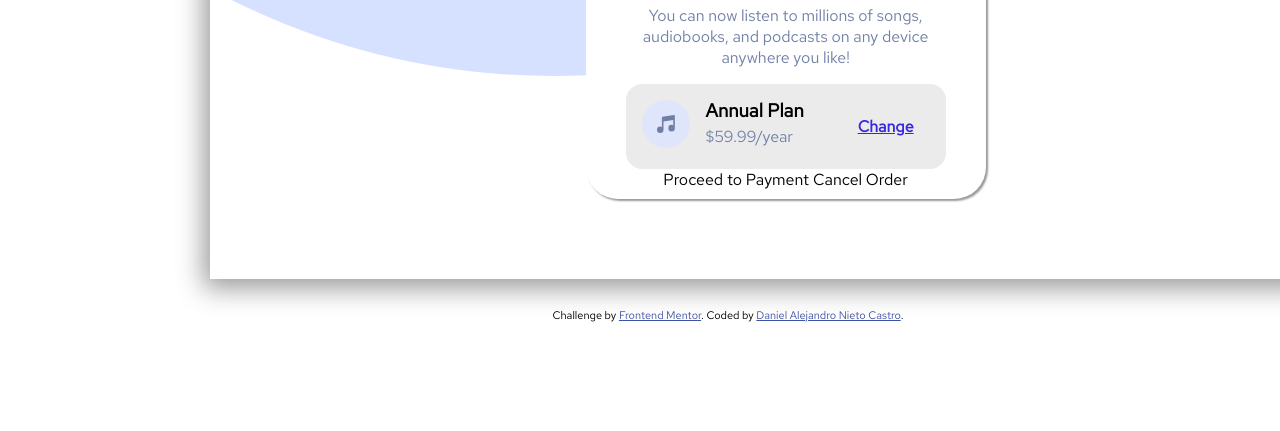
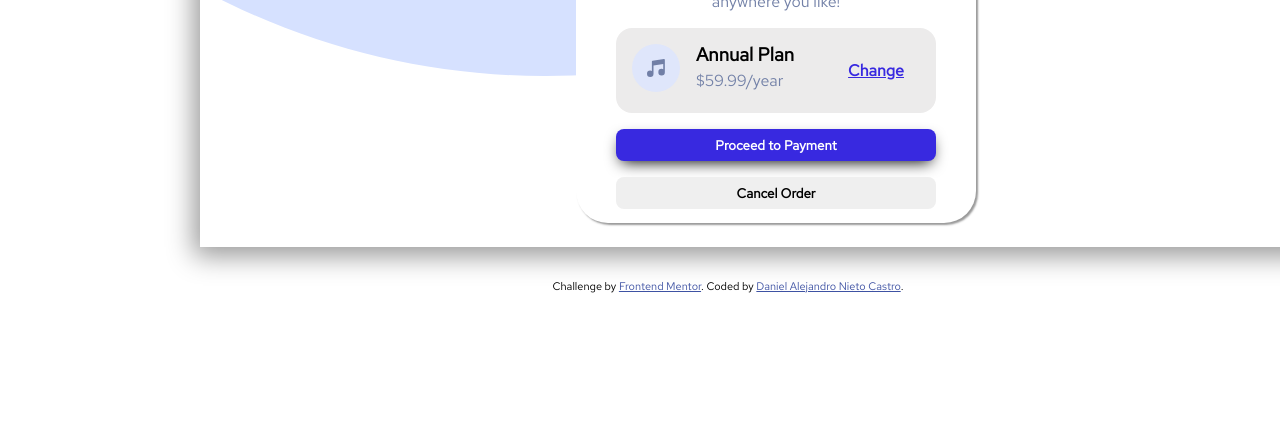
Before and after one commit to DanielAlejandro2605/Order-Summary-Card-Frontend-Mentor-Challenges-, a plain HTML site: page index.html in a window 1280 px wide. Shown: the part 369-800 px from the top of the page. Drawn offline with Linux system fonts and the light colour scheme.

Commit message:
Desktop version ready

```diff
--- a/index.html
+++ b/index.html
@@ -36,9 +36,8 @@
                     <a><strong>Change</strong></a>
                 </div>
             </div>
-
-            Proceed to Payment
-            Cancel Order
+            <button id="payment"class="button">Proceed to Payment</button>
+            <button class="button">Cancel Order</button>
         </div>
     </div>
 
--- a/styles/styles.css
+++ b/styles/styles.css
@@ -1,6 +1,9 @@
 body{
     width: 1440px;
     font-family: 'Red Hat Text';
+    display: flex;
+    justify-content: space-between;
+    flex-direction: column;
 }
 #container{
     display: flex;
@@ -8,14 +11,15 @@ body{
     background-repeat: no-repeat;
     box-shadow: 1px 2px 25px 7px #999999;
     width: 72rem;
-    height: 40rem;
-    margin: 0% 7% 2% 14%;
-    align-items: center;
+    height: 38rem;
+    margin-left: 12rem;
+    margin-bottom: 2rem;
     justify-content: center;
 }
 #order-card{
     width: 25rem;
-    height: 30rem;
+    height: 35rem;
+    margin-top: 1.5rem;
     background-color: white;
     box-shadow: 2px 2px 2px #999999;
     border-radius: 2rem;
@@ -64,3 +68,17 @@ p{
 a{
     text-decoration: underline;
 }
+.button{
+    margin-top: 1rem;
+    width: 80%;
+    height: 2rem;
+    border-radius: 0.5rem;
+    font-weight: 700;
+    font-family: 'Red Hat Text';
+    border: 0rem;
+}
+#payment{
+    background-color: hsl(245, 75%, 52%);
+    color: white;
+    box-shadow: 0px 6px 15px -5px #000000;
+}
```
